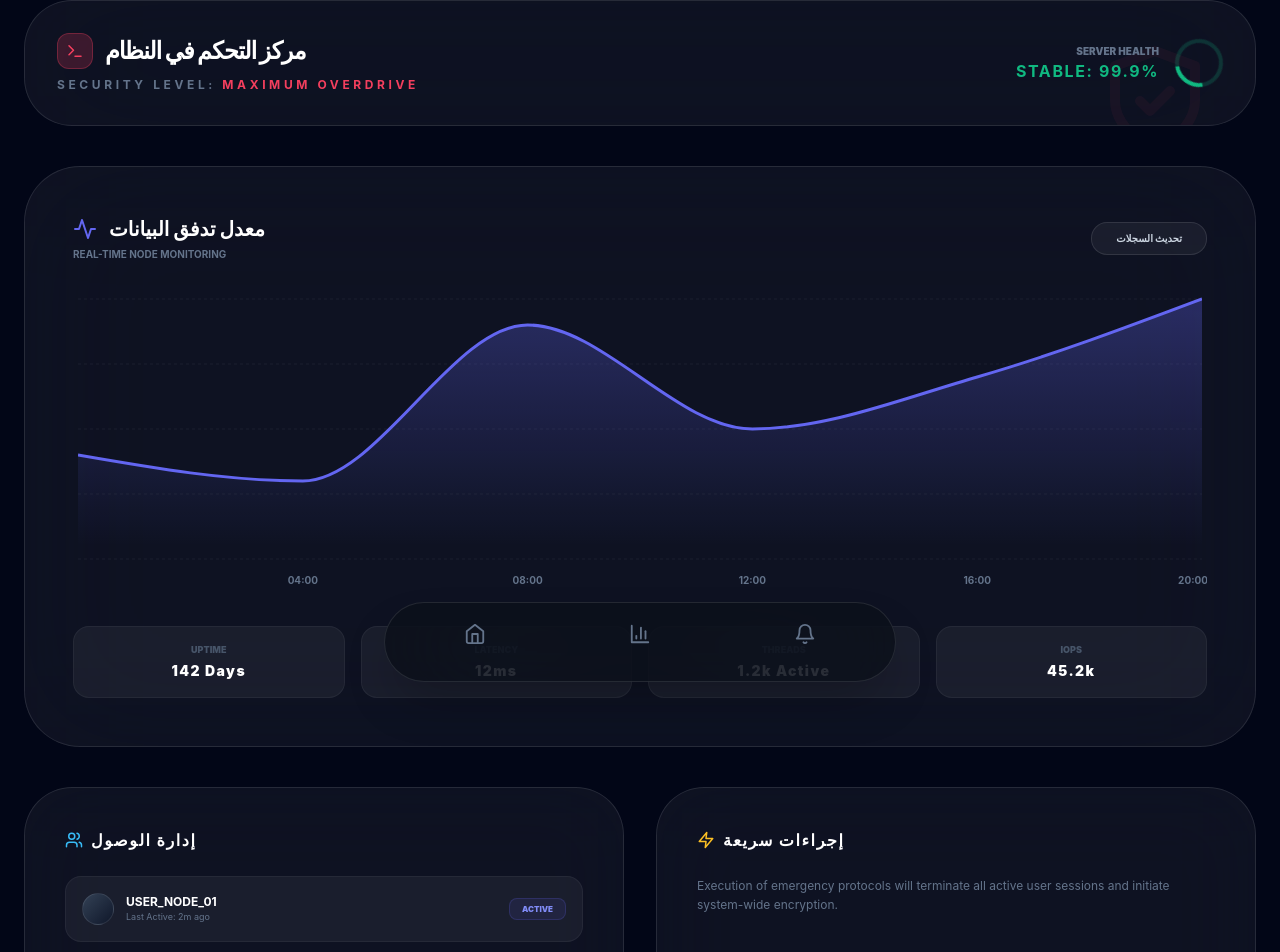
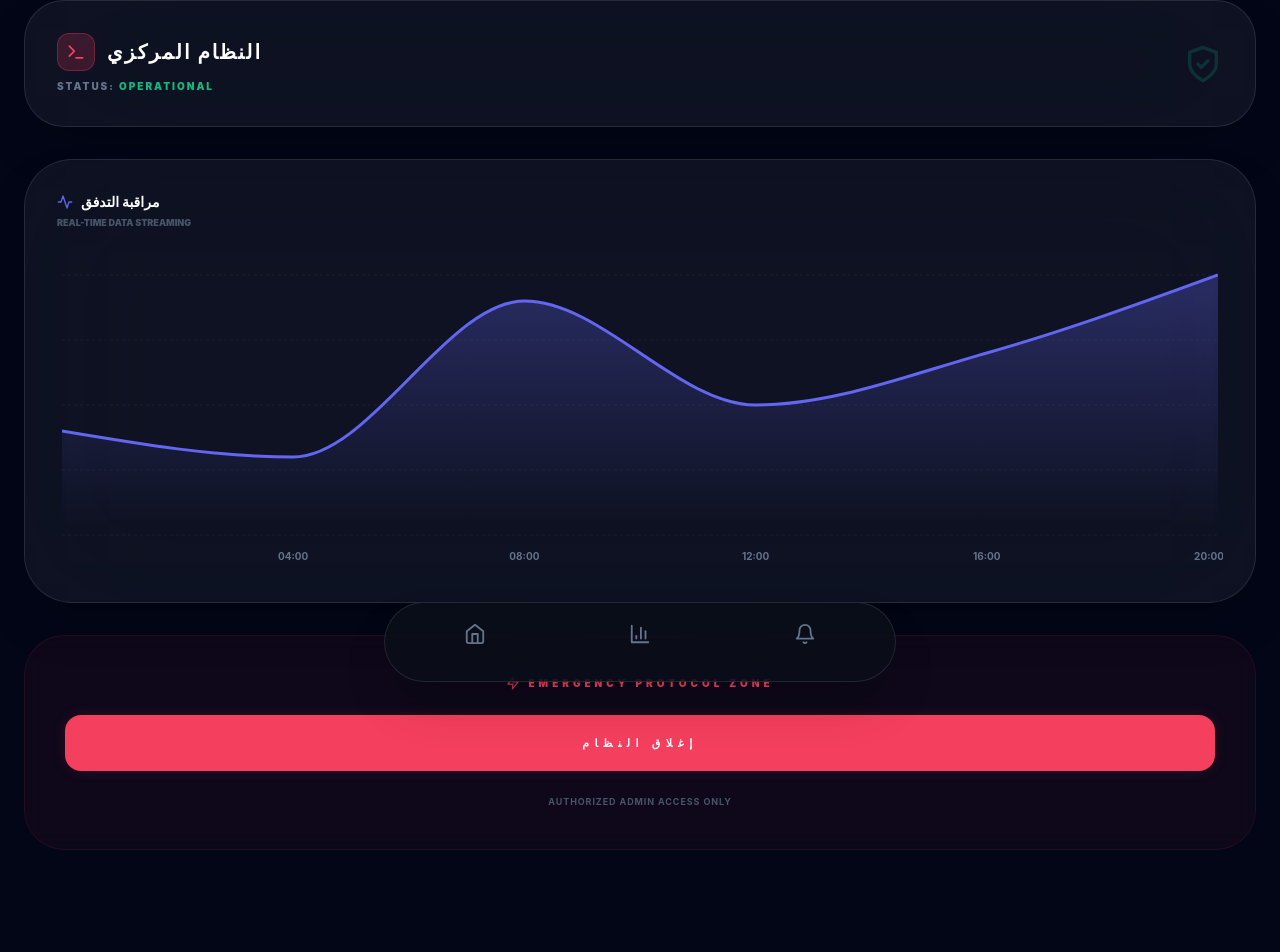
Before and after one commit to marwanalpumu-del/elitedash-modern-dashboard, a React (Vite) app: page / in a window 1280 px wide. Shown: the part 94-1046 px from the top of the page. Built offline with nearby package versions, Linux system fonts and the light colour scheme.

Commit message:
Update AdminPanel.jsx

```diff
--- a/src/pages/AdminPanel.jsx
+++ b/src/pages/AdminPanel.jsx
@@ -1,120 +1,91 @@
-import React from 'react';
-import { ShieldCheck, Activity, Users, Zap, Terminal } from 'lucide-react';
-import ProtocolChart from '../components/ProtocolChart'; // High-end Analytics Engine
-
 /**
  * @component AdminPanel
- * @version 1.4.0
- * @description The Root-level control center for EliteDash.
- * Features: System Performance Analytics, User Management, and Real-time Throughput Monitoring.
+ * @version 1.5.0
+ * @author Marwan
+ * @description Advanced Root Control Interface.
+ * Features: Framer Motion-driven UI, real-time throughput analytics, and emergency protocol logic.
  */
+import React from 'react';
+import { motion } from 'framer-motion';
+import { ShieldCheck, Activity, Zap, Terminal } from 'lucide-react';
+import ProtocolChart from '../components/ProtocolChart';
+
 export default function AdminPanel({ lang }) {
+  /** @constant {boolean} isAr - Local logic to handle bidirectional text support */
   const isAr = lang === 'ar';
 
   return (
-    <div className="space-y-10 animate-in fade-in slide-in-from-bottom-6 duration-1000">
+    <div className="space-y-8 animate-in fade-in duration-700">
 
-      {/* 1. TOP LEVEL SECURITY HEADER */}
-      <div className="flex flex-col md:flex-row md:items-center justify-between gap-6 bg-white/5 border border-white/10 p-8 rounded-[3rem] backdrop-blur-3xl relative overflow-hidden">
-        <div className="absolute top-0 right-0 p-10 opacity-5 pointer-events-none">
-          <ShieldCheck size={120} className="text-rose-500" />
-        </div>
-
+      {/* 1. SECURITY NODE HEADER - Minimalist Design */}
+      <div className="bg-white/5 border border-white/10 p-8 rounded-[2.5rem] backdrop-blur-3xl flex justify-between items-center shadow-2xl relative overflow-hidden group">
         <div className="relative z-10">
           <div className="flex items-center gap-3 mb-2">
             <div className="bg-rose-500/20 p-2 rounded-xl border border-rose-500/30">
-              <Terminal size={18} className="text-rose-500" />
+              <Terminal size={20} className="text-rose-500" />
             </div>
-            <h2 className="text-2xl font-black text-white uppercase tracking-tighter">
-              {isAr ? 'مركز التحكم في النظام' : 'Root Control Center'}
+            <h2 className="text-xl font-black text-white uppercase tracking-widest">
+              {isAr ? 'النظام المركزي' : 'Core System'}
             </h2>
           </div>
-          <p className="text-xs text-slate-500 font-bold uppercase tracking-[0.3em]">
-            Security Level: <span className="text-rose-500">Maximum Overdrive</span>
+          <p className="text-[10px] text-slate-500 font-black uppercase tracking-[0.2em]">
+            Status: <span className="text-emerald-500">Operational</span>
           </p>
         </div>
-
-        <div className="flex items-center gap-4 relative z-10">
-           <div className="text-right">
-              <p className="text-[10px] text-slate-500 font-black uppercase">Server Health</p>
-              <p className="text-emerald-500 font-bold tracking-widest">STABLE: 99.9%</p>
-           </div>
-           <div className="w-12 h-12 rounded-full border-4 border-emerald-500/20 border-t-emerald-500 animate-spin" />
-        </div>
+        <ShieldCheck size={40} className="text-emerald-500 opacity-20 group-hover:opacity-50 transition-opacity duration-500" />
       </div>
 
-      {/* 2. ANALYTICS ENGINE: PROTOCOL CHART INTEGRATION */}
-      <div className="bg-white/5 border border-white/10 rounded-[3.5rem] p-8 md:p-12 backdrop-blur-3xl relative overflow-hidden group">
-        <div className="flex justify-between items-center mb-8">
+      {/* 2. PERFORMANCE CHART SECTION - Dynamic Sync with --primary color */}
+      <div className="bg-white/5 border border-white/10 rounded-[3rem] p-8 backdrop-blur-3xl shadow-2xl">
+        <div className="flex justify-between items-center mb-10">
           <div>
-            <h3 className="text-xl font-black text-white uppercase flex items-center gap-3">
-              <Activity className="text-indigo-400" style={{ color: 'rgb(var(--primary))' }} />
-              {isAr ? 'معدل تدفق البيانات' : 'System Throughput'}
+            <h3 className="text-sm font-black text-white uppercase flex items-center gap-2">
+              <Activity size={16} style={{ color: 'rgb(var(--primary))' }} />
+              {isAr ? 'مراقبة التدفق' : 'Flow Monitor'}
             </h3>
-            <p className="text-[10px] text-slate-500 font-bold uppercase mt-1">Real-time Node Monitoring</p>
+            <p className="text-[9px] text-slate-600 font-black uppercase mt-1">Real-time Data Streaming</p>
           </div>
-          <button className="px-6 py-2 bg-white/5 hover:bg-white/10 border border-white/10 rounded-2xl text-[10px] font-black uppercase text-slate-300 transition-all active:scale-95">
-             {isAr ? 'تحديث السجلات' : 'Refresh Logs'}
-          </button>
         </div>
 
-        {/* Integrating our specialized chart component */}
+        {/* High-fidelity visualization engine */}
         <ProtocolChart />
-
-        <div className="mt-8 grid grid-cols-2 md:grid-cols-4 gap-4">
-           {[
-             { label: 'Uptime', val: '142 Days' },
-             { label: 'Latency', val: '12ms' },
-             { label: 'Threads', val: '1.2k Active' },
-             { label: 'IOPS', val: '45.2k' }
-           ].map((metric, i) => (
-             <div key={i} className="bg-white/5 p-4 rounded-2xl border border-white/5 text-center">
-                <p className="text-[9px] text-slate-600 font-black uppercase mb-1">{metric.label}</p>
-                <p className="text-sm font-black text-white tracking-widest">{metric.val}</p>
-             </div>
-           ))}
-        </div>
       </div>
 
-      {/* 3. QUICK ACTIONS & USER PRIVILEGES */}
-      <div className="grid grid-cols-1 md:grid-cols-2 gap-8">
-         <div className="bg-white/5 border border-white/10 p-10 rounded-[3rem] backdrop-blur-2xl">
-            <h4 className="font-black text-white uppercase tracking-widest mb-6 flex items-center gap-2">
-               <Users size={18} className="text-sky-400" />
-               {isAr ? 'إدارة الوصول' : 'Access Management'}
-            </h4>
-            <div className="space-y-4">
-               {[1, 2, 3].map((u) => (
-                 <div key={u} className="flex items-center justify-between p-4 bg-white/5 rounded-2xl border border-white/5 hover:bg-white/10 transition-colors cursor-pointer">
-                    <div className="flex items-center gap-3">
-                       <div className="w-8 h-8 rounded-full bg-gradient-to-br from-slate-700 to-slate-900 border border-white/10" />
-                       <div>
-                          <p className="text-xs font-bold text-white uppercase">User_Node_0{u}</p>
-                          <p className="text-[9px] text-slate-500">Last Active: 2m ago</p>
-                       </div>
-                    </div>
-                    <div className="px-3 py-1 bg-indigo-500/10 border border-indigo-500/20 rounded-lg text-[8px] font-black text-indigo-400 uppercase">
-                       Active
-                    </div>
-                 </div>
-               ))}
-            </div>
-         </div>
+      {/* 3. EMERGENCY PROTOCOL ZONE - Framer Motion Integrated */}
+      <div className="bg-rose-500/5 border border-rose-500/10 p-10 rounded-[2.5rem] text-center backdrop-blur-md relative overflow-hidden">
+        <div className="absolute top-0 left-1/2 -translate-x-1/2 w-32 h-[2px] bg-gradient-to-r from-transparent via-rose-500 to-transparent opacity-20" />
 
-         <div className="bg-white/5 border border-white/10 p-10 rounded-[3rem] backdrop-blur-2xl flex flex-col justify-between">
-            <div>
-              <h4 className="font-black text-white uppercase tracking-widest mb-6 flex items-center gap-2">
-                 <Zap size={18} className="text-amber-400" />
-                 {isAr ? 'إجراءات سريعة' : 'Emergency Protocols'}
-              </h4>
-              <p className="text-xs text-slate-500 leading-relaxed mb-8">
-                Execution of emergency protocols will terminate all active user sessions and initiate system-wide encryption.
-              </p>
-            </div>
-            <button className="w-full py-5 bg-rose-500 hover:bg-rose-600 text-white font-black uppercase text-[10px] tracking-[0.3em] rounded-3xl shadow-[0_10px_30px_rgba(244,63,94,0.3)] transition-all active:scale-95">
-               {isAr ? 'تفعيل بروتوكول الإغلاق' : 'Execute Lockdown'}
-            </button>
-         </div>
+        <h4 className="text-rose-500 font-black uppercase text-[10px] tracking-[0.4em] mb-6 flex items-center justify-center gap-2">
+           <Zap size={14} className="animate-pulse" />
+           Emergency Protocol Zone
+        </h4>
+
+        <motion.button
+           /** * @description Pulsating shadow animation created via Framer Motion.
+            * Visualizes the high-risk nature of the action.
+            */
+           animate={{
+             boxShadow: [
+               "0px 0px 0px rgba(244,63,94,0)",
+               "0px 0px 30px rgba(244,63,94,0.3)",
+               "0px 0px 0px rgba(244,63,94,0)"
+             ]
+           }}
+           transition={{
+             duration: 2.5,
+             repeat: Infinity,
+             ease: "easeInOut"
+           }}
+           whileHover={{ scale: 1.01 }}
+           whileTap={{ scale: 0.97 }}
+           className="w-full py-5 bg-rose-500 text-white font-black uppercase text-[11px] tracking-[0.5em] rounded-2xl shadow-2xl hover:bg-rose-600 transition-colors"
+        >
+           {isAr ? 'إغلاق النظام' : 'System Lockdown'}
+        </motion.button>
+
+        <p className="mt-6 text-[9px] text-slate-600 font-bold uppercase tracking-widest">
+          Authorized Admin Access Only
+        </p>
       </div>
     </div>
   );
```
